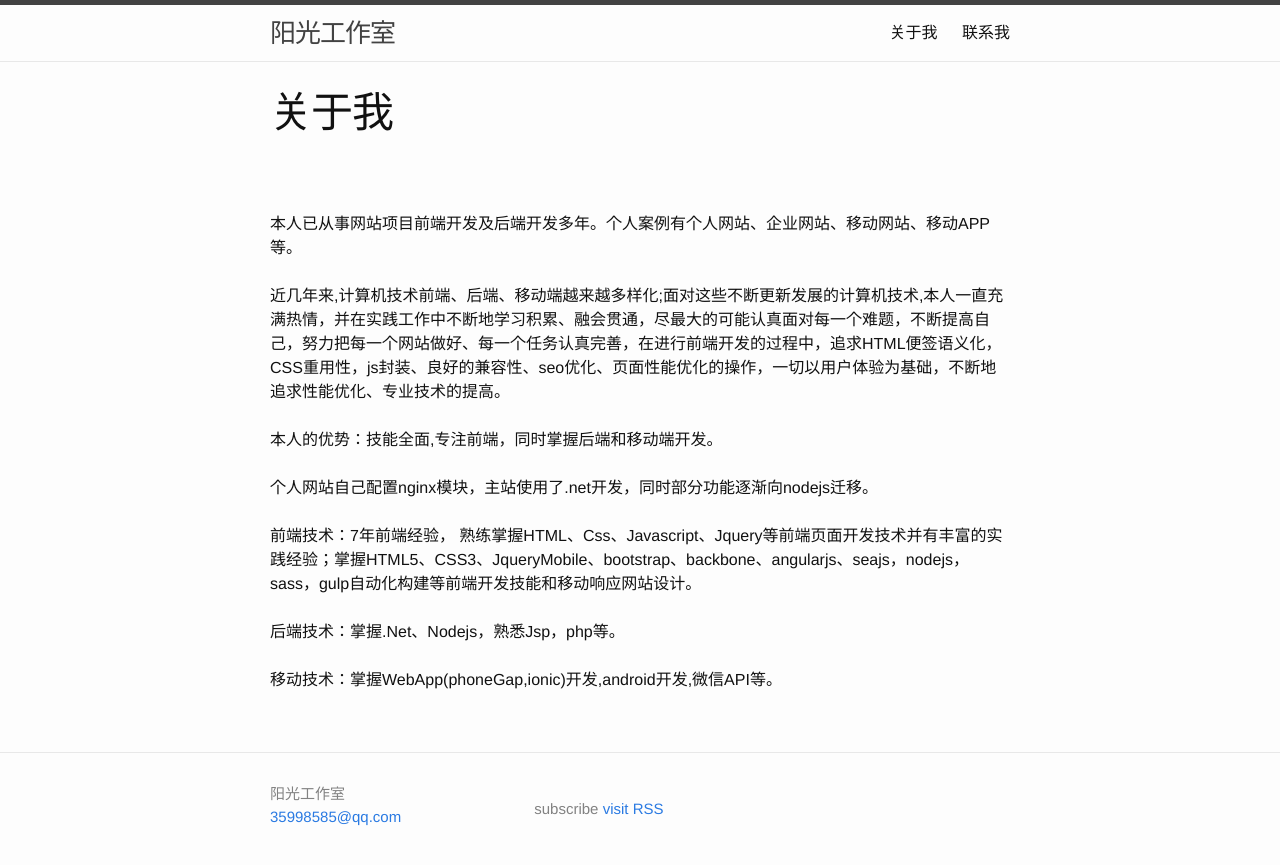
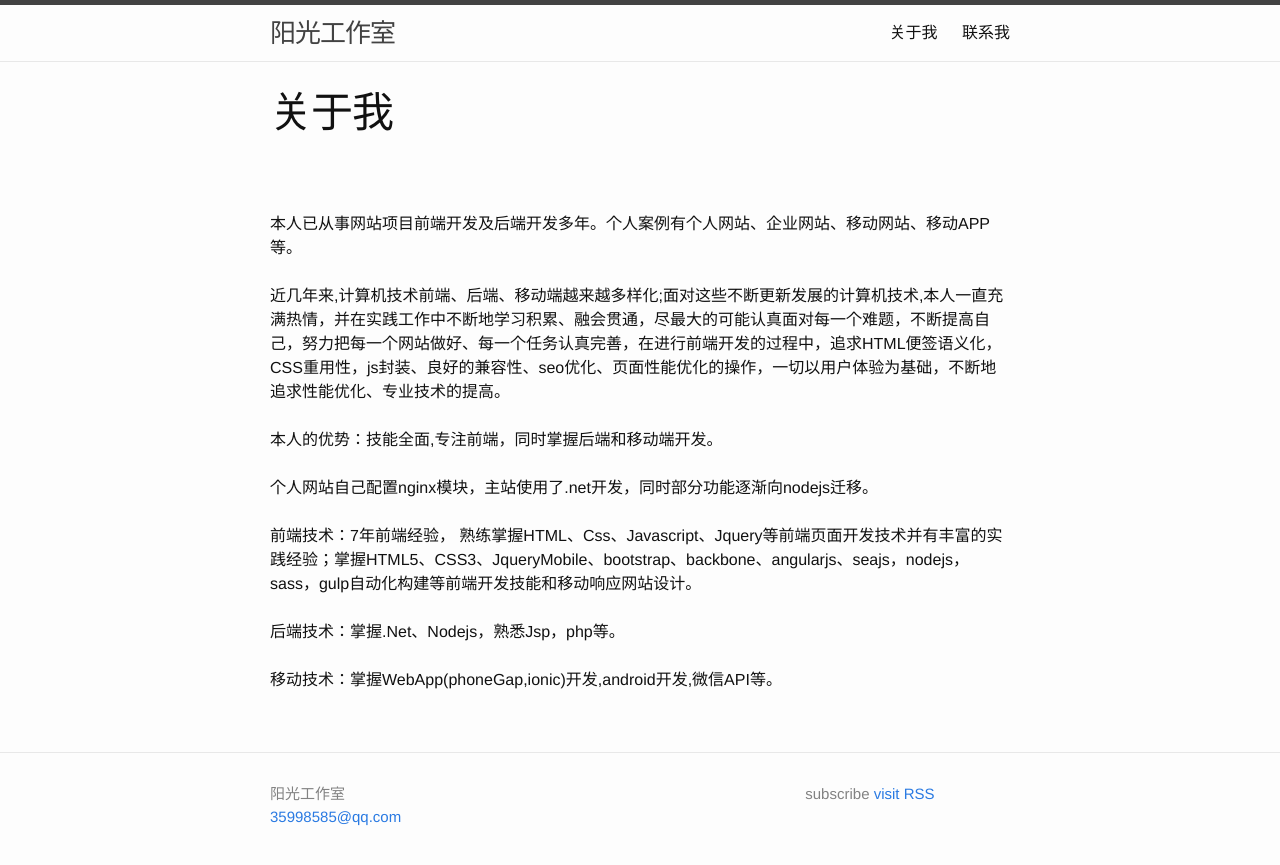
Before and after one commit to shinyuer/shinystudio, a Jekyll site: the page built from about.md, in a window 1280 px wide. Shown: the top 865 px of the page. Built offline with Jekyll 4.4.1, drawn with Linux system fonts in a browser that asks for light colours.

Commit message:
Update footer.html

```diff
--- a/_includes/footer.html
+++ b/_includes/footer.html
@@ -5,7 +5,7 @@
     <!--<h2 class="footer-heading">{{ site.title }}</h2>-->
 
     <div class="footer-col-wrapper">
-      <div class="footer-col  footer-col-1">
+      <div class="footer-col  footer-col-3">
         <ul class="contact-list">
           <li>{{ site.title }}</li>
           <li><a href="mailto:{{ site.email }}">{{ site.email }}</a></li>
@@ -48,10 +48,11 @@
 
 
       <div class="footer-col  footer-col-3">
-        <p class="text">
+        <p class="text" style="text-align:right;">
           <!--{{ site.description }}-->
-           <p class="rss-subscribe">subscribe <a href="{{ "/feed.xml" | prepend: site.baseurl }}">visit RSS</a></p>
-        </p>
+          subscribe <a href="{{ "/feed.xml" | prepend: site.baseurl }}">visit RSS</a>
+          </p>
+
       </div>
     </div>
 
```
